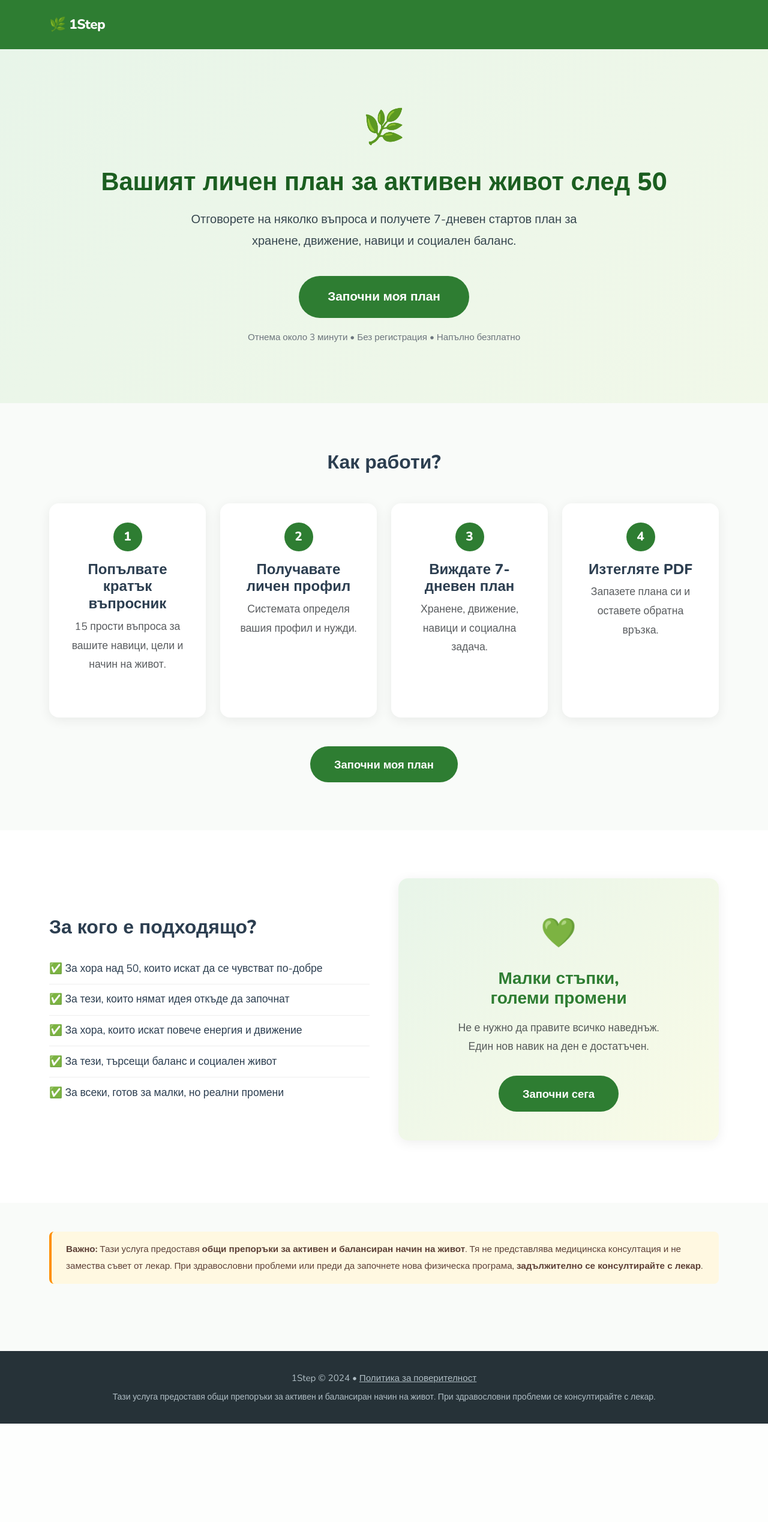
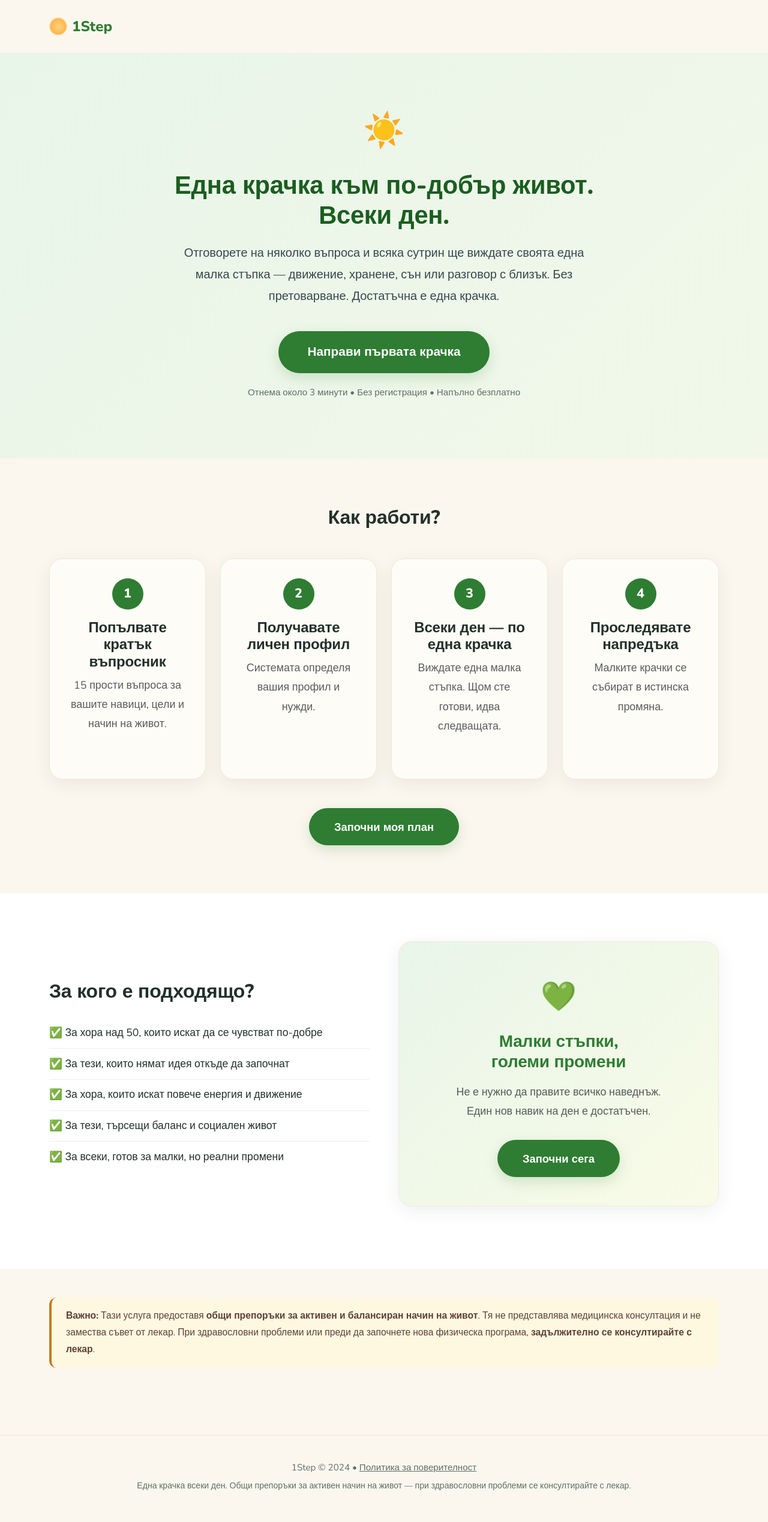
Before and after one commit to PeterStoyanov83/moiat-plan-50, a Django app: page / in a window 1280 px wide. Shown: the whole page at 60% size. Before the commit the page ends 2373 px from the top, so only its background shows below. Run offline with Django 4.2, Linux system fonts and the light colour scheme.

Commit message:
feat(ritual): calm shell unification + Напредък screen (Phase 3)
- Retheme base.html to the calm cream palette (kept all class names so
  questionnaire/result/feedback/privacy inherit the look with no rewrites):
  minimal header + sun wordmark, softer cards/inputs, calm footer
- Home hero re-aligned to the one-step promise ("Една крачка... Всеки ден")
- New Напредък screen: streak, total, 7-day bar chart, recent steps
  (progress view + /progress/ + weekly_history() engine helper)
- Wired ritual bottom nav "Напредък" -> /progress/
- 2 progress tests added (13 total, all passing); verified live end-to-end

Feature branch only — not merged/deployed.

Co-Authored-By: Claude Opus 4.8 <noreply@anthropic.com>

```diff
--- a/plans/templates/plans/base.html
+++ b/plans/templates/plans/base.html
@@ -9,150 +9,126 @@
     <style>
         :root {
             --primary: #2E7D32;
+            --primary-dark: #1B5E20;
             --primary-light: #4CAF50;
-            --accent: #FF8F00;
-            --bg: #F9FBF9;
-            --text: #2c3e50;
-            --muted: #6c757d;
-            --card-bg: #ffffff;
+            --accent: #C57A1E;          /* warm, not aggressive */
+            --bg: #FBF7EE;              /* calm cream */
+            --card-bg: #FEFCF7;
+            --text: #22302A;
+            --muted: #5F6F66;
         }
 
         body {
             font-family: 'Nunito', sans-serif;
-            font-size: 1.1rem;
+            font-size: 1.12rem;
             background-color: var(--bg);
             color: var(--text);
             line-height: 1.8;
         }
 
-        h1, h2, h3, h4 {
+        h1, h2, h3, h4 { font-weight: 800; color: var(--text); letter-spacing: -0.2px; }
+
+        /* calm minimal header (was a solid green bar) */
+        .navbar {
+            background-color: transparent !important;
+            padding: 1.1rem 0;
+        }
+        .navbar-brand {
+            font-size: 1.5rem;
             font-weight: 800;
-            color: var(--text);
+            color: var(--primary) !important;
+            display: inline-flex;
+            align-items: center;
+            gap: .5rem;
         }
-
-        .navbar {
-            background-color: var(--primary) !important;
-            padding: 1rem 0;
-        }
-
-        .navbar-brand {
-            font-size: 1.4rem;
-            font-weight: 800;
-            color: #fff !important;
-            letter-spacing: -0.5px;
+        .brand-sun {
+            width: 30px; height: 30px; border-radius: 50%;
+            background: radial-gradient(circle at 50% 50%, #FFD180 0%, #FFB74D 60%, rgba(255,183,77,0) 74%);
         }
 
         .btn-primary-custom {
-            background-color: var(--primary);
-            color: #fff;
-            border: none;
-            border-radius: 50px;
-            padding: 0.85rem 2.5rem;
-            font-size: 1.15rem;
-            font-weight: 700;
-            text-decoration: none;
-            display: inline-block;
-            transition: background-color 0.2s, transform 0.1s;
+            background-color: var(--primary); color: #fff; border: none;
+            border-radius: 50px; padding: 0.9rem 2.6rem; font-size: 1.15rem;
+            font-weight: 800; text-decoration: none; display: inline-block;
+            transition: transform 0.15s, box-shadow 0.2s;
+            box-shadow: 0 8px 22px rgba(46,125,50,.18);
         }
-
-        .btn-primary-custom:hover {
-            background-color: #1B5E20;
-            color: #fff;
-            transform: translateY(-1px);
-        }
+        .btn-primary-custom:hover { background-color: var(--primary-dark); color: #fff; transform: translateY(-2px); }
 
         .btn-accent {
-            background-color: var(--accent);
-            color: #fff;
-            border: none;
-            border-radius: 50px;
-            padding: 0.85rem 2.5rem;
-            font-size: 1.15rem;
-            font-weight: 700;
-            text-decoration: none;
-            display: inline-block;
-            transition: background-color 0.2s;
+            background-color: var(--accent); color: #fff; border: none;
+            border-radius: 50px; padding: 0.9rem 2.6rem; font-size: 1.15rem;
+            font-weight: 800; text-decoration: none; display: inline-block; transition: background-color 0.2s;
         }
-
-        .btn-accent:hover {
-            background-color: #E65100;
-            color: #fff;
-        }
+        .btn-accent:hover { background-color: #A5661A; color: #fff; }
 
         .card-custom {
             background: var(--card-bg);
-            border-radius: 16px;
-            box-shadow: 0 4px 20px rgba(0,0,0,0.07);
+            border-radius: 22px;
+            box-shadow: 0 8px 30px rgba(34,48,42,.07);
             padding: 2rem;
             margin-bottom: 1.5rem;
+            border: 1px solid #F2EADB;
         }
 
-        .section-icon {
-            font-size: 2rem;
-            margin-bottom: 0.5rem;
-        }
+        .section-icon { font-size: 2rem; margin-bottom: 0.5rem; }
 
         .disclaimer {
             background: #FFF8E1;
             border-left: 4px solid var(--accent);
-            border-radius: 8px;
+            border-radius: 12px;
             padding: 1rem 1.5rem;
-            font-size: 0.95rem;
+            font-size: 0.98rem;
             color: #5D4037;
         }
 
         footer {
-            background: #263238;
-            color: #B0BEC5;
-            padding: 2rem 0;
+            background: transparent;
+            color: var(--muted);
+            padding: 2.5rem 0 3rem;
             margin-top: 4rem;
             font-size: 0.95rem;
+            border-top: 1px solid #EFE7D7;
         }
+        footer a { color: var(--muted); text-decoration: underline; }
 
-        .form-check-label {
-            font-size: 1.05rem;
-            padding-left: 0.3rem;
-        }
+        .form-check-label { font-size: 1.08rem; padding-left: 0.3rem; }
 
         .form-control, .form-select {
-            font-size: 1.05rem;
-            border-radius: 10px;
+            font-size: 1.08rem;
+            border-radius: 14px;
+            border: 1.5px solid #E7DECC;
+            padding: 0.7rem 1rem;
+            background: #fff;
+        }
+        .form-control:focus, .form-select:focus {
+            border-color: var(--primary-light);
+            box-shadow: 0 0 0 0.2rem rgba(76,175,80,.15);
         }
 
         .question-block {
-            background: #fff;
-            border-radius: 14px;
-            padding: 1.5rem 1.8rem;
-            margin-bottom: 1.5rem;
-            box-shadow: 0 2px 10px rgba(0,0,0,0.05);
+            background: var(--card-bg);
+            border-radius: 20px;
+            padding: 1.6rem 1.8rem;
+            margin-bottom: 1.4rem;
+            box-shadow: 0 4px 18px rgba(34,48,42,.05);
+            border: 1px solid #F2EADB;
         }
-
-        .question-label {
-            font-weight: 700;
-            font-size: 1.1rem;
-            margin-bottom: 0.8rem;
-            display: block;
-        }
+        .question-label { font-weight: 800; font-size: 1.14rem; margin-bottom: 0.8rem; display: block; }
 
         .step-number {
-            width: 48px;
-            height: 48px;
-            background: var(--primary);
-            color: white;
-            border-radius: 50%;
-            display: flex;
-            align-items: center;
-            justify-content: center;
-            font-size: 1.3rem;
-            font-weight: 800;
-            flex-shrink: 0;
+            width: 52px; height: 52px;
+            background: var(--primary); color: white;
+            border-radius: 50%; display: flex; align-items: center; justify-content: center;
+            font-size: 1.35rem; font-weight: 800; flex-shrink: 0;
         }
+        .form-check-input:checked { background-color: var(--primary); border-color: var(--primary); }
     </style>
 </head>
 <body>
 <nav class="navbar navbar-expand-lg">
     <div class="container">
-        <a class="navbar-brand" href="{% url 'home' %}">🌿 1Step</a>
+        <a class="navbar-brand" href="{% url 'home' %}"><span class="brand-sun"></span> 1Step</a>
     </div>
 </nav>
 
@@ -162,10 +138,10 @@
 
 <footer>
     <div class="container text-center">
-        <p class="mb-1">1Step &copy; 2024 &bull; <a href="{% url 'privacy' %}" style="color:#B0BEC5; text-decoration: underline;">Политика за поверителност</a></p>
+        <p class="mb-1">1Step &copy; 2024 &bull; <a href="{% url 'privacy' %}">Политика за поверителност</a></p>
         <p class="mb-0" style="font-size:0.88rem;">
-            Тази услуга предоставя общи препоръки за активен и балансиран начин на живот.
-            При здравословни проблеми се консултирайте с лекар.
+            Една крачка всеки ден. Общи препоръки за активен начин на живот —
+            при здравословни проблеми се консултирайте с лекар.
         </p>
     </div>
 </footer>
--- a/plans/templates/plans/home.html
+++ b/plans/templates/plans/home.html
@@ -6,16 +6,17 @@
 <!-- Hero -->
 <section style="background: linear-gradient(135deg, #E8F5E9 0%, #F1F8E9 100%); padding: 5rem 0;">
     <div class="container text-center">
-        <div style="font-size: 3.5rem; margin-bottom: 1rem;">🌿</div>
+        <div style="font-size: 3.5rem; margin-bottom: 1rem;">☀️</div>
         <h1 style="font-size: 2.6rem; font-weight: 800; margin-bottom: 1.2rem; color: #1B5E20;">
-            Вашият личен план за активен живот след 50
+            Една крачка към по-добър живот.<br>Всеки ден.
         </h1>
         <p class="lead" style="font-size: 1.25rem; color: #37474F; max-width: 680px; margin: 0 auto 2.5rem;">
-            Отговорете на няколко въпроса и получете 7-дневен стартов план за
-            хранене, движение, навици и социален баланс.
+            Отговорете на няколко въпроса и всяка сутрин ще виждате своята
+            една малка стъпка — движение, хранене, сън или разговор с близък.
+            Без претоварване. Достатъчна е една крачка.
         </p>
         <a href="{% url 'questionnaire' %}" class="btn-primary-custom" style="font-size: 1.3rem; padding: 1rem 3rem;">
-            Започни моя план
+            Направи първата крачка
         </a>
         <p style="margin-top: 1.2rem; color: var(--muted); font-size: 0.95rem;">
             Отнема около 3 минути • Без регистрация • Напълно безплатно
@@ -45,15 +46,15 @@
             <div class="col-md-6 col-lg-3">
                 <div class="card-custom text-center" style="height: 100%;">
                     <div class="step-number mx-auto mb-3">3</div>
-                    <h4>Виждате 7-дневен план</h4>
-                    <p class="text-muted">Хранене, движение, навици и социална задача.</p>
+                    <h4>Всеки ден — по една крачка</h4>
+                    <p class="text-muted">Виждате една малка стъпка. Щом сте готови, идва следващата.</p>
                 </div>
             </div>
             <div class="col-md-6 col-lg-3">
                 <div class="card-custom text-center" style="height: 100%;">
                     <div class="step-number mx-auto mb-3">4</div>
-                    <h4>Изтегляте PDF</h4>
-                    <p class="text-muted">Запазете плана си и оставете обратна връзка.</p>
+                    <h4>Проследявате напредъка</h4>
+                    <p class="text-muted">Малките крачки се събират в истинска промяна.</p>
                 </div>
             </div>
         </div>
--- a/plans/templates/plans/ritual.html
+++ b/plans/templates/plans/ritual.html
@@ -119,7 +119,7 @@
     <a href="{% url 'ritual' %}" class="active">
       <svg class="w-6 h-6" viewBox="0 0 24 24" fill="none" stroke="currentColor" stroke-width="1.7" stroke-linecap="round" stroke-linejoin="round"><circle cx="12" cy="12" r="4.3"/><path d="M12 2.5v2M12 19.5v2M4 4l1.5 1.5M18.5 18.5l1.5 1.5M2.5 12h2M19.5 12h2M4 20l1.5-1.5M18.5 5.5l1.5-1.5"/></svg>Днес
     </a>
-    <a href="#" onclick="return false" style="opacity:.55">
+    <a href="{% url 'progress' %}">
       <svg class="w-6 h-6" viewBox="0 0 24 24" fill="none" stroke="currentColor" stroke-width="1.7" stroke-linecap="round" stroke-linejoin="round"><path d="M12 21v-7"/><path d="M12 14c-2.6 0-4.6-1.9-4.6-4.6C10.1 9.4 12 11.3 12 14z"/><path d="M12 14c2.6 0 4.6-1.9 4.6-4.6C13.9 9.4 12 11.3 12 14z"/></svg>Напредък
     </a>
     {% if plan_id %}
--- a/plans/urls.py
+++ b/plans/urls.py
@@ -8,6 +8,7 @@ urlpatterns = [
     path('ritual/', views.ritual, name='ritual'),
     path('ritual/done/', views.step_done, name='step_done'),
     path('ritual/swap/', views.step_swap, name='step_swap'),
+    path('progress/', views.progress, name='progress'),
     path('result/<int:plan_id>/', views.result, name='result'),
     path('download/<int:plan_id>/', views.download_pdf, name='download_pdf'),
     path('feedback/<int:response_id>/', views.feedback, name='feedback'),
--- a/plans/views.py
+++ b/plans/views.py
@@ -8,7 +8,7 @@ from django.views.decorators.http import require_POST
 from .forms import QuestionnaireForm, FeedbackForm
 from .models import QuestionnaireResponse, UserPlan, Feedback
 from .profile_logic import determine_profile, generate_plan
-from .step_engine import offer_step, mark_done, today_progress
+from .step_engine import offer_step, mark_done, today_progress, weekly_history
 
 
 def home(request):
@@ -92,6 +92,28 @@ def step_swap(request):
                          'progress': today_progress(response)})
 
 
+def progress(request):
+    """Напредък — streak, weekly history, and recent completed steps."""
+    response = _session_response(request)
+    if response is None:
+        return redirect('questionnaire')
+    prog = today_progress(response)
+    history = weekly_history(response)
+    plan = getattr(response, 'plan', None)
+    context = {
+        'greeting_name': response.first_name or '',
+        'streak': prog['streak'],
+        'done_today': prog['done_today'],
+        'total': response.step_completions.count(),
+        'history': history,
+        'max_count': max([h['count'] for h in history] + [1]),
+        'recent': response.step_completions.all()[:12],
+        'plan_id': plan.pk if plan else None,
+        'response_id': response.pk,
+    }
+    return render(request, 'plans/progress.html', context)
+
+
 def result(request, plan_id):
     plan = get_object_or_404(UserPlan, pk=plan_id)
     return render(request, 'plans/result.html', {'plan': plan})
```
Also changed, not shown: plans/step_engine.py (+21 -0 lines), plans/templates/plans/progress.html (added, +86 -0 lines), plans/tests.py (+14 -0 lines).
